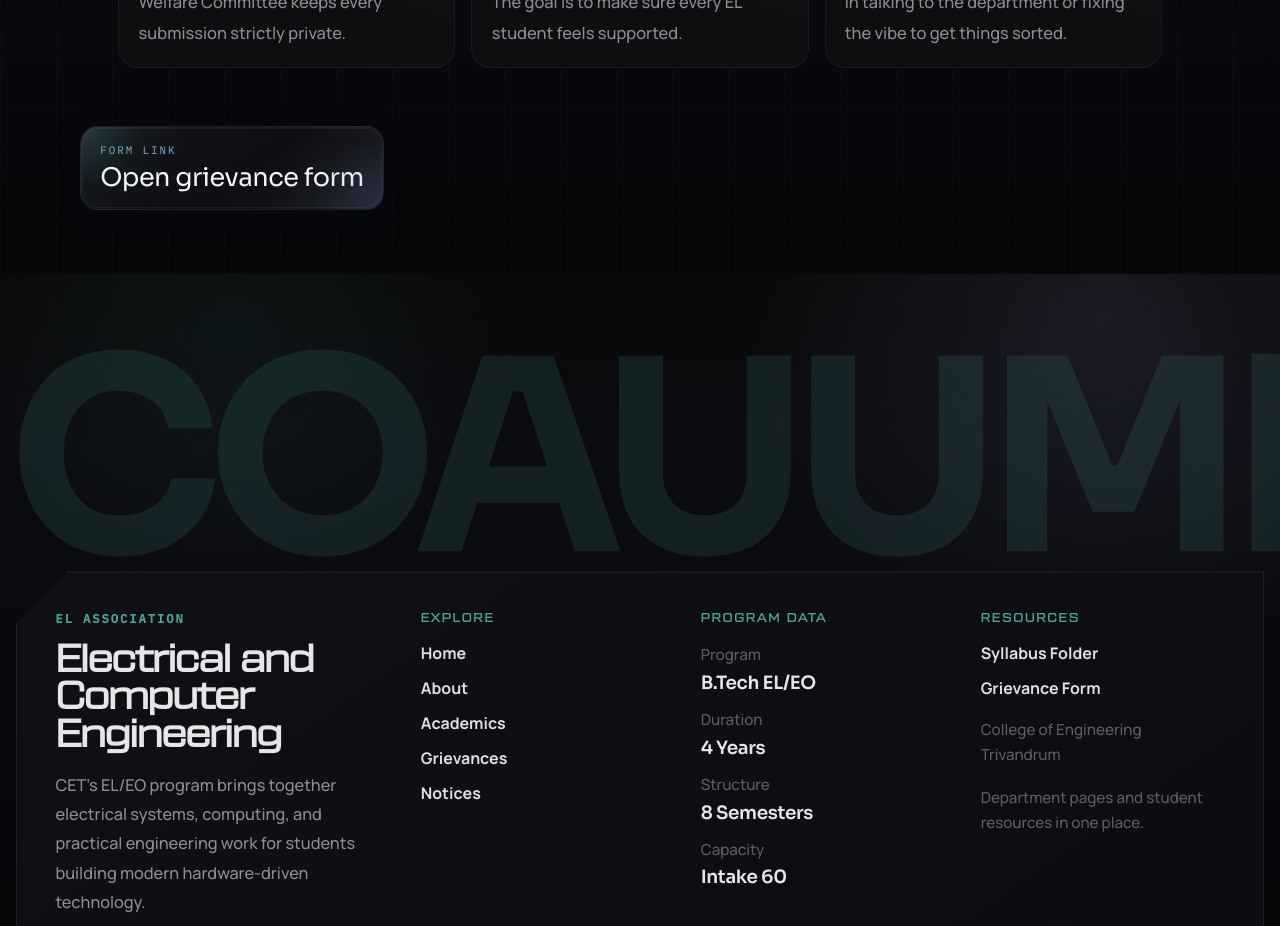
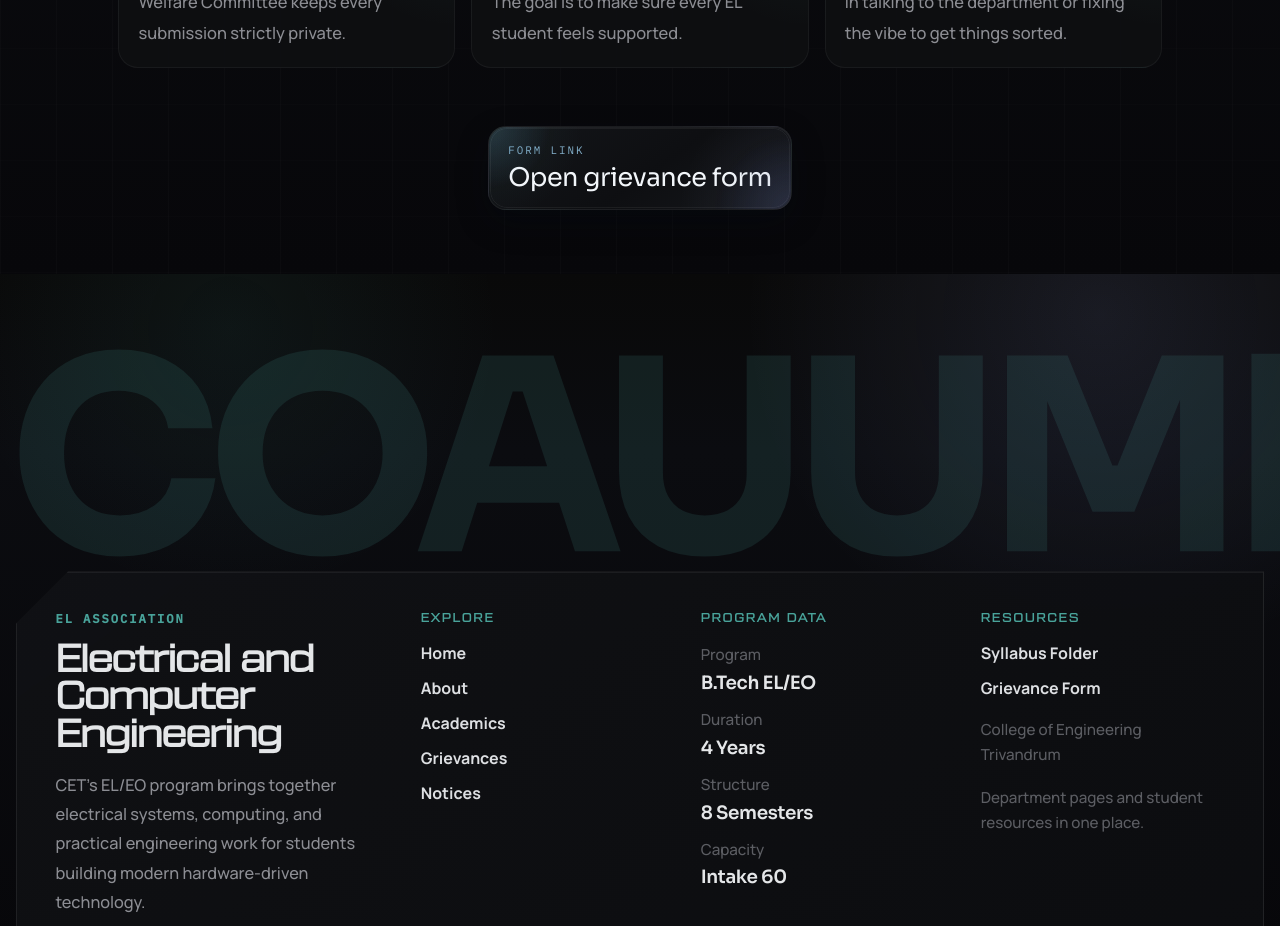
Before and after one commit to rohankishore/elweb, a React (Vite) app: page /grievances in a window 1280 px wide. Shown: the part 960-1886 px from the top of the page. Built offline with nearby package versions, Linux system fonts and the light colour scheme.

Commit message:
fix alignment

```diff
--- a/src/App.css
+++ b/src/App.css
@@ -380,6 +380,17 @@ body::before {
   font-size: clamp(1.2rem, 2vw, 1.55rem);
   line-height: 1.1;
   color: var(--text-main);
+}
+
+/* Keep the grievance CTA aligned under cards on desktop. */
+.grievances-page-content .resource-badges {
+  width: 100%;
+  justify-content: center;
+}
+
+.grievances-page-content .resource-badge {
+  justify-items: start;
+  text-align: left;
 }
 
 /* Footer */
```
